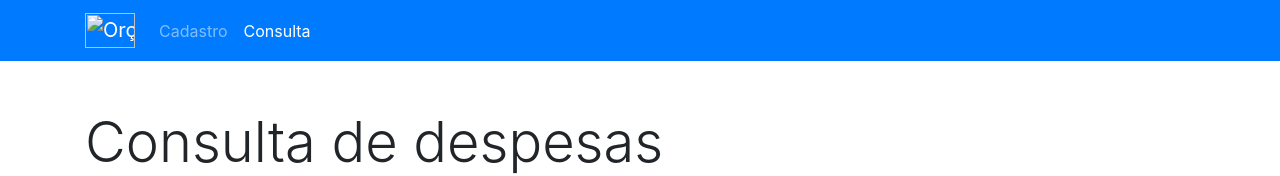
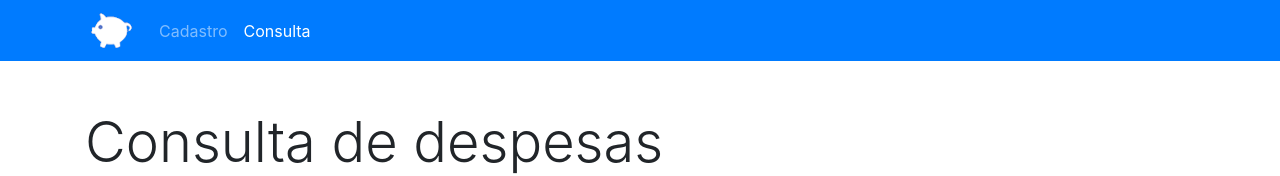
Before and after one commit to jonathannunesdsouza/app_controle_despesas, a plain HTML site: page consulta.html in a window 1280 px wide. Shown: the top 176 px of the page. Drawn offline with nearby package versions, Linux system fonts and the light colour scheme.

Commit message:
Redirecionando a navbar-brand 'logo.png' p/ o diretório 'imagens/logo.png' nos arquivos 'index.html' e 'consulta.html'.

```diff
--- a/consulta.html
+++ b/consulta.html
@@ -25,7 +25,7 @@
     <nav class="navbar navbar-expand-lg navbar-dark bg-primary mb-5">
       <div class="container">
         <a class="navbar-brand" href="#">
-           <img src="logo.png" width="50" height="35" alt="Orçamento pessoal">
+           <img src="imagens/logo.png" width="50" height="35" alt="Orçamento pessoal">
         </a>
         <button class="navbar-toggler" type="button" data-toggle="collapse" data-target="#navbarSupportedContent" aria-controls="navbarSupportedContent" aria-expanded="false" aria-label="Toggle navigation">
           <span class="navbar-toggler-icon"></span>
```
Also changed, not shown: index.html (+1 -1 lines).
